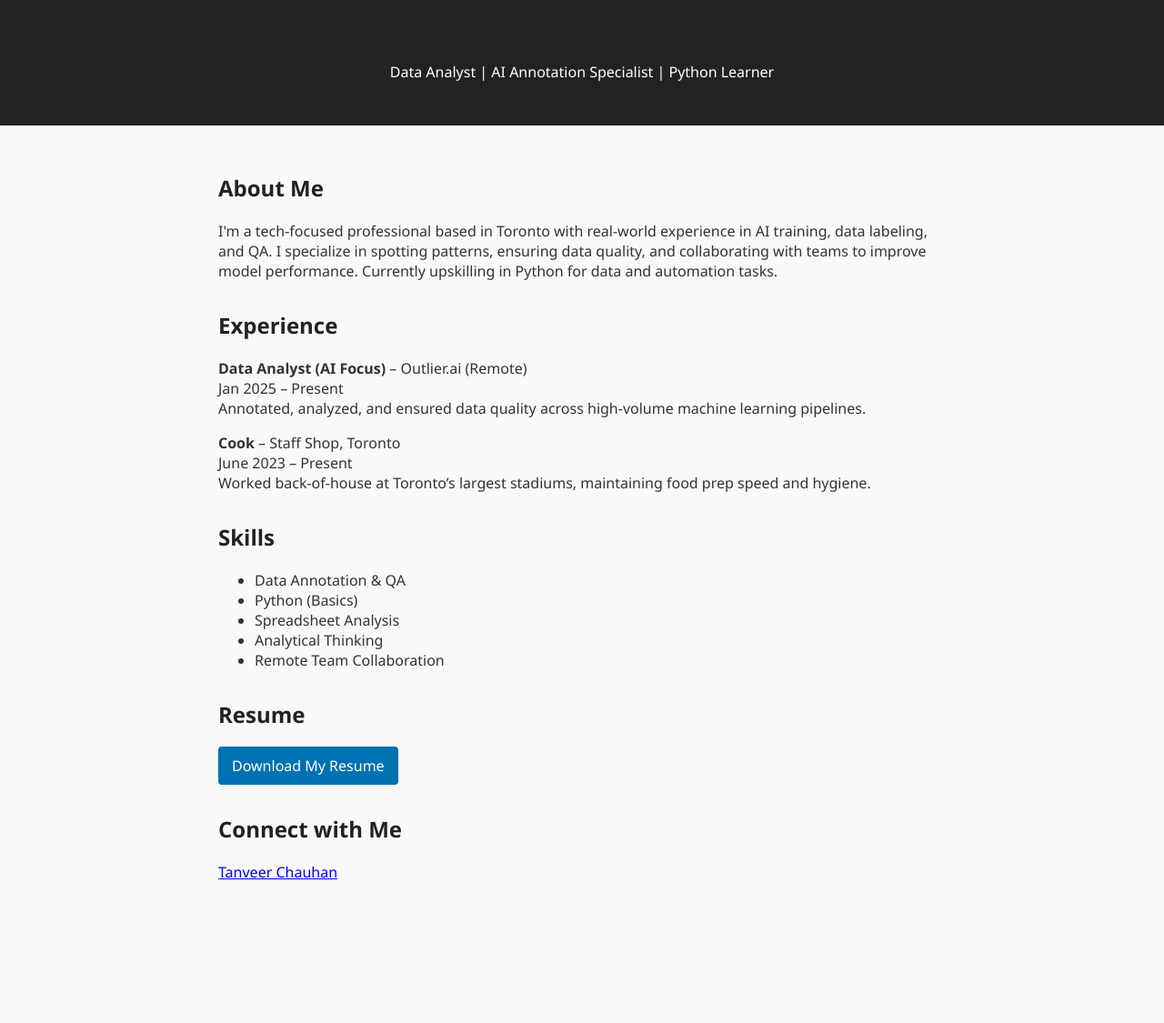
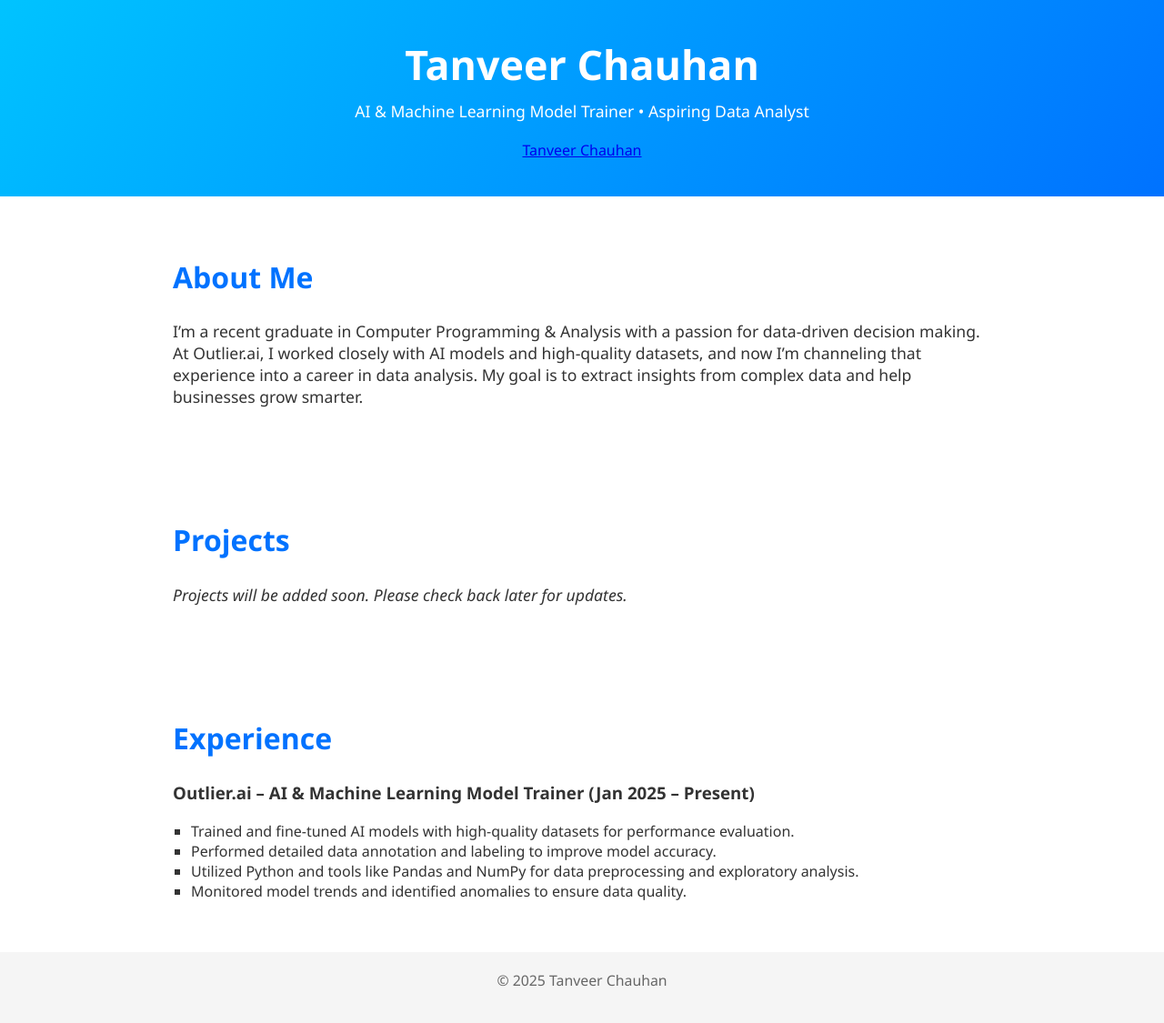
Before and after one commit to tanveerchauhan/tanveer-portfolio, a plain HTML site: page index.html in a window 1280 px wide. Shown: the part 50-1175 px from the top of the page at 91% size. Before the commit the page ends 1084 px from the top, so only its background shows below. Drawn offline with Linux system fonts and the light colour scheme.

Commit message:
added .css and .js

```diff
--- a/index.html
+++ b/index.html
@@ -1,100 +1,58 @@
+
 <!DOCTYPE html>
 <html lang="en">
 <head>
-  <meta charset="UTF-8">
-  <meta name="viewport" content="width=device-width, initial-scale=1.0">
-  <title>Tanveer Chauhan | Portfolio</title>
-  <style>
-    body {
-      font-family: 'Segoe UI', sans-serif;
-      margin: 0;
-      padding: 0;
-      background: #f9f9f9;
-      color: #333;
-    }
-    header {
-      background-color: #222;
-      color: white;
-      padding: 2rem;
-      text-align: center;
-    }
-    main {
-      padding: 2rem;
-      max-width: 800px;
-      margin: auto;
-    }
-    section {
-      margin-bottom: 2rem;
-    }
-    h1, h2 {
-      color: #222;
-    }
-    .linkedin {
-      margin-top: 1rem;
-    }
-    .resume-link {
-      display: inline-block;
-      padding: 10px 15px;
-      background-color: #0072b1;
-      color: white;
-      text-decoration: none;
-      border-radius: 4px;
-    }
-    .resume-link:hover {
-      background-color: #005580;
-    }
-  </style>
+  <meta charset="UTF-8" />
+  <meta name="viewport" content="width=device-width, initial-scale=1.0" />
+  <title>Tanveer Chauhan | Data Analyst Portfolio</title>
+  <link rel="stylesheet" href="style.css" />
+  <script src="script.js" defer></script>
+  <script src="https://platform.linkedin.com/badges/js/profile.js" async defer type="text/javascript"></script>
 </head>
 <body>
   <header>
+    <div class="container">
       <h1>Tanveer Chauhan</h1>
-    <p>Data Analyst | AI Annotation Specialist | Python Learner</p>
+      <p>AI & Machine Learning Model Trainer • Aspiring Data Analyst</p>
+      <div class="linkedin-badge">
+        <div class="badge-base LI-profile-badge" data-locale="en_US" data-size="medium" data-theme="light" data-type="VERTICAL" data-vanity="tanveerchauhan" data-version="v1">
+          <a class="badge-base__link LI-simple-link" href="https://ca.linkedin.com/in/tanveerchauhan?trk=profile-badge">Tanveer Chauhan</a>
+        </div>
+      </div>
+    </div>
   </header>
-  <main>
-    <section>
+
+  <section id="about">
+    <div class="container">
       <h2>About Me</h2>
-      <p>
-        I'm a tech-focused professional based in Toronto with real-world experience in AI training, data labeling, and QA. I specialize in spotting patterns, ensuring data quality, and collaborating with teams to improve model performance. Currently upskilling in Python for data and automation tasks.
-      </p>
+      <p>I’m a recent graduate in Computer Programming & Analysis with a passion for data-driven decision making. At Outlier.ai, I worked closely with AI models and high-quality datasets, and now I’m channeling that experience into a career in data analysis. My goal is to extract insights from complex data and help businesses grow smarter.</p>
+    </div>
   </section>
 
-    <section>
-      <h2>Experience</h2>
-      <p><strong>Data Analyst (AI Focus)</strong> – Outlier.ai (Remote)<br>
-      Jan 2025 – Present<br>
-      Annotated, analyzed, and ensured data quality across high-volume machine learning pipelines.
-      </p>
-      <p><strong>Cook</strong> – Staff Shop, Toronto<br>
-      June 2023 – Present<br>
-      Worked back-of-house at Toronto’s largest stadiums, maintaining food prep speed and hygiene.
-      </p>
+  <section id="projects">
+    <div class="container">
+      <h2>Projects</h2>
+      <p><em>Projects will be added soon. Please check back later for updates.</em></p>
+    </div>
   </section>
 
-    <section>
-      <h2>Skills</h2>
+  <section id="experience">
+    <div class="container">
+      <h2>Experience</h2>
+      <h3>Outlier.ai – AI & Machine Learning Model Trainer (Jan 2025 – Present)</h3>
       <ul>
-        <li>Data Annotation & QA</li>
-        <li>Python (Basics)</li>
-        <li>Spreadsheet Analysis</li>
-        <li>Analytical Thinking</li>
-        <li>Remote Team Collaboration</li>
+        <li>Trained and fine-tuned AI models with high-quality datasets for performance evaluation.</li>
+        <li>Performed detailed data annotation and labeling to improve model accuracy.</li>
+        <li>Utilized Python and tools like Pandas and NumPy for data preprocessing and exploratory analysis.</li>
+        <li>Monitored model trends and identified anomalies to ensure data quality.</li>
       </ul>
+    </div>
   </section>
 
-    <section>
-      <h2>Resume</h2>
-      <a class="resume-link" href="Tanveer_Chauhan_Resume_Data_Analyst_Refined.docx" download>Download My Resume</a>
-    </section>
-
-    <section>
-      <h2>Connect with Me</h2>
-      <div class="linkedin">
-        <script src="https://platform.linkedin.com/badges/js/profile.js" async defer type="text/javascript"></script>
-        <div class="LI-profile-badge"  data-version="v1" data-size="medium" data-locale="en_US" data-type="horizontal" data-theme="light" data-vanity="tanveerchauhan">
-          <a class="LI-simple-link" href='https://www.linkedin.com/in/tanveerchauhan?trk=profile-badge'>Tanveer Chauhan</a>
+  <footer>
+    <div class="container">
+      <p>&copy; 2025 Tanveer Chauhan</p>
     </div>
-      </div>
-    </section>
-  </main>
+  </footer>
 </body>
 </html>
--- /dev/null
+++ b/script.js
@@ -0,0 +1,2 @@
+
+// Reserved for future enhancements
--- /dev/null
+++ b/style.css
@@ -0,0 +1,56 @@
+
+body {
+  margin: 0;
+  font-family: 'Segoe UI', Tahoma, Geneva, Verdana, sans-serif;
+  background-color: #ffffff;
+  color: #333;
+}
+
+header {
+  background: linear-gradient(135deg, #00c6ff, #0072ff);
+  color: white;
+  padding: 60px 20px 40px;
+  text-align: center;
+}
+
+.container {
+  max-width: 900px;
+  margin: auto;
+  padding: 0 20px;
+}
+
+h1 {
+  font-size: 2.8em;
+  margin-bottom: 0.2em;
+}
+
+p {
+  font-size: 1.1em;
+  margin-top: 0;
+}
+
+section {
+  padding: 40px 0;
+}
+
+h2 {
+  color: #0072ff;
+  font-size: 2em;
+}
+
+ul {
+  list-style: square;
+  padding-left: 20px;
+}
+
+.linkedin-badge {
+  margin-top: 20px;
+}
+
+footer {
+  background-color: #f5f5f5;
+  text-align: center;
+  padding: 20px 0;
+  color: #666;
+  font-size: 0.9em;
+}
```
Lines whose indentation alone changed are shown as unchanged.
